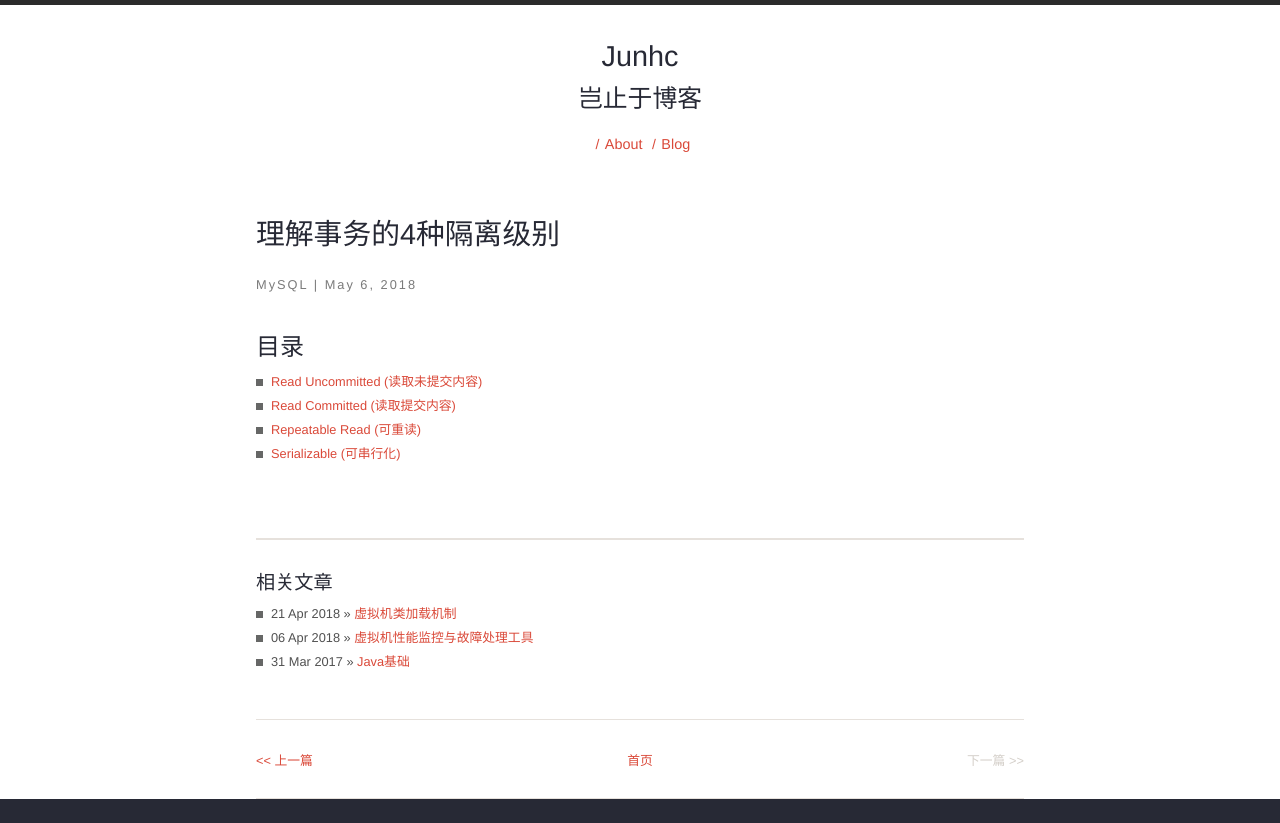
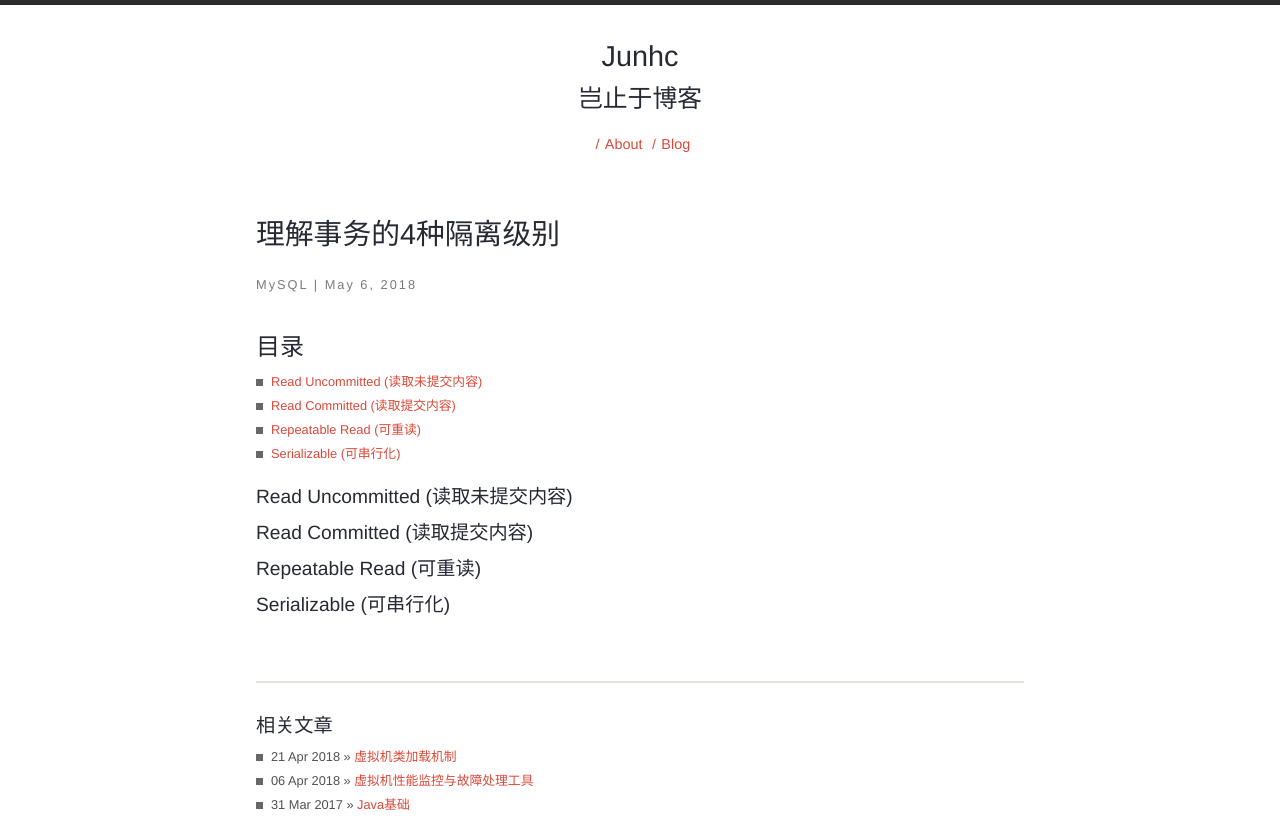
Before and after one commit to junhc/junhc.github.io, a Jekyll site: the page built from _posts/2018-05-06-transation.md, in a window 1280 px wide, cut to the strip 0-823 px from the top of the page. Built offline with Jekyll 4.4.1, drawn with Linux system fonts in a browser that asks for light colours; Markdown is read by kramdown in place of the engine named in the settings; comment, search, counter and statistics services are not loaded.

Commit message:
Update 2018-05-06-transation.md

```diff
--- a/_posts/2018-05-06-transation.md
+++ b/_posts/2018-05-06-transation.md
@@ -13,3 +13,8 @@ permalink: transaction
 * [Read Committed (读取提交内容) ](#错误锦集)
 * [Repeatable Read (可重读) ](#mysql事务隔离级别)
 * [Serializable (可串行化) ](#mysql返回自增长id的四种方法)
+
+#### Read Uncommitted (读取未提交内容)
+#### Read Committed (读取提交内容)
+#### Repeatable Read (可重读)
+#### Serializable (可串行化)
```
